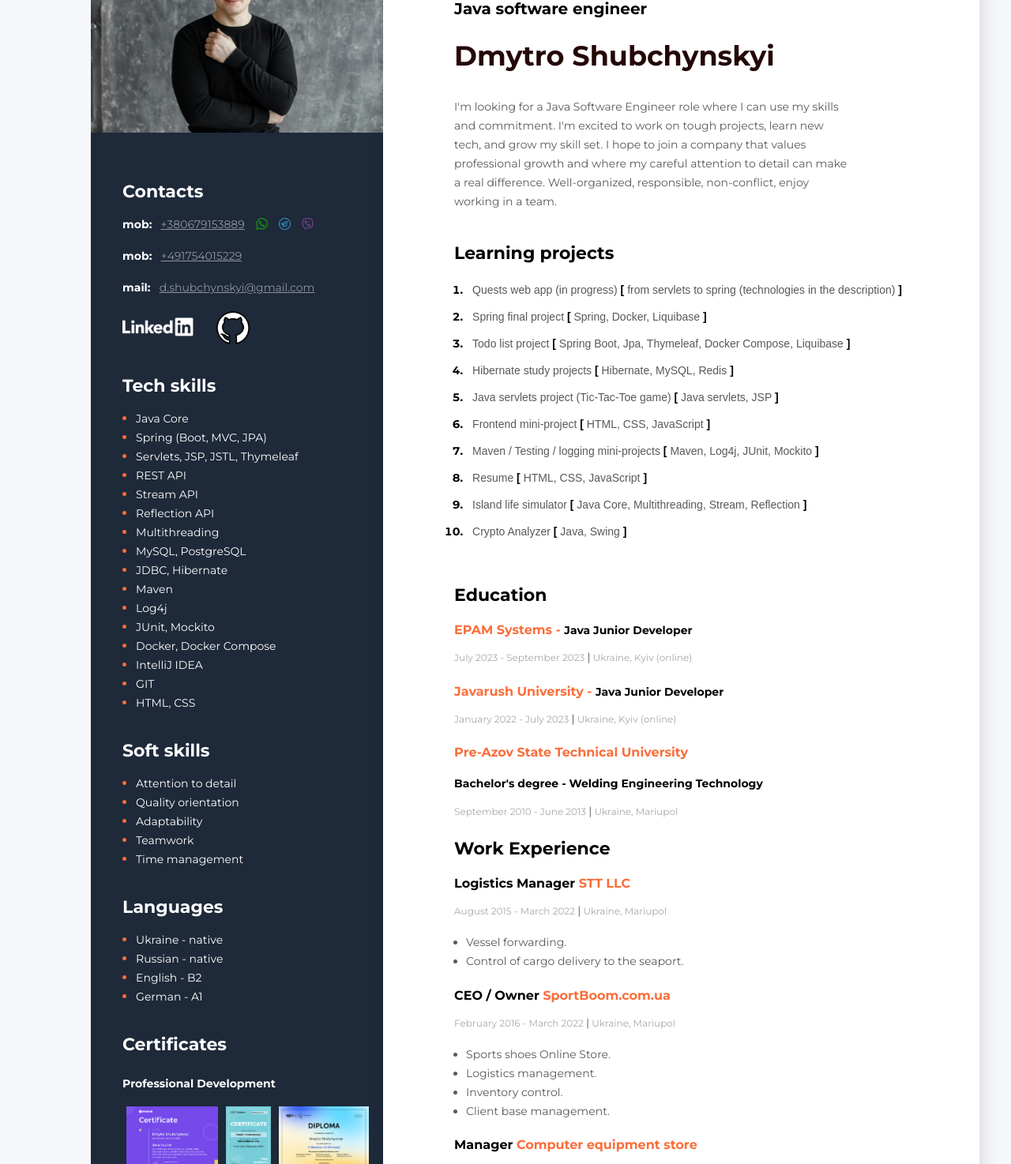
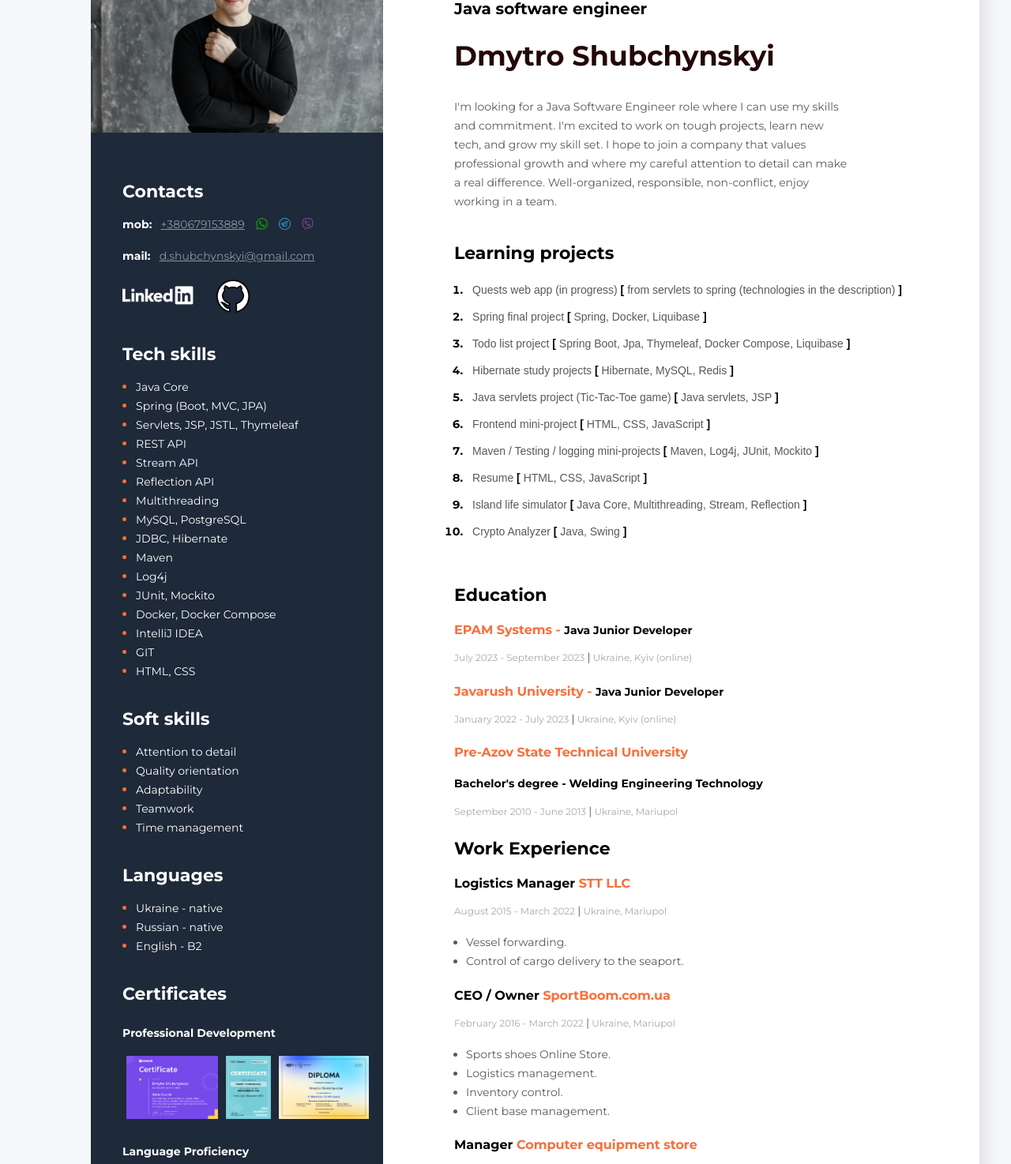
Before and after one commit to Shubchynskyi/Resume, a plain HTML site: page index.html in a window 1280 px wide. Shown: the part 127-1601 px from the top of the page at 79% size. Drawn offline with Linux system fonts and the light colour scheme.

Commit message:
update info

```diff
--- a/index.html
+++ b/index.html
@@ -743,11 +743,11 @@
                     </a>
                 </p>
 
-<!--                Mein Deutsch Handy-->
-                <p>
-                    <span class="contact-type">mob:</span>
-                    <a href="tel:+491754015229" class="contact-link">+491754015229</a>
-                </p>
+<!--     todo           Mein Deutsch Handy-->
+<!--                <p>-->
+<!--                    <span class="contact-type">mob:</span>-->
+<!--                    <a href="tel:+491754015229" class="contact-link">+491754015229</a>-->
+<!--                </p>-->
 
                 <p>
                     <span class="contact-type">mail:</span>
@@ -854,10 +854,10 @@
                 <li class="languages-item">
                     <span class="languages-text">English - B2</span>
                 </li>
-<!--                German-->
-                <li class="languages-item">
-                    <span class="languages-text">German - A1</span>
-                </li>
+<!--  todo              German-->
+<!--                <li class="languages-item">-->
+<!--                    <span class="languages-text">German - A1</span>-->
+<!--                </li>-->
             </ul>
         </div>
 
```
